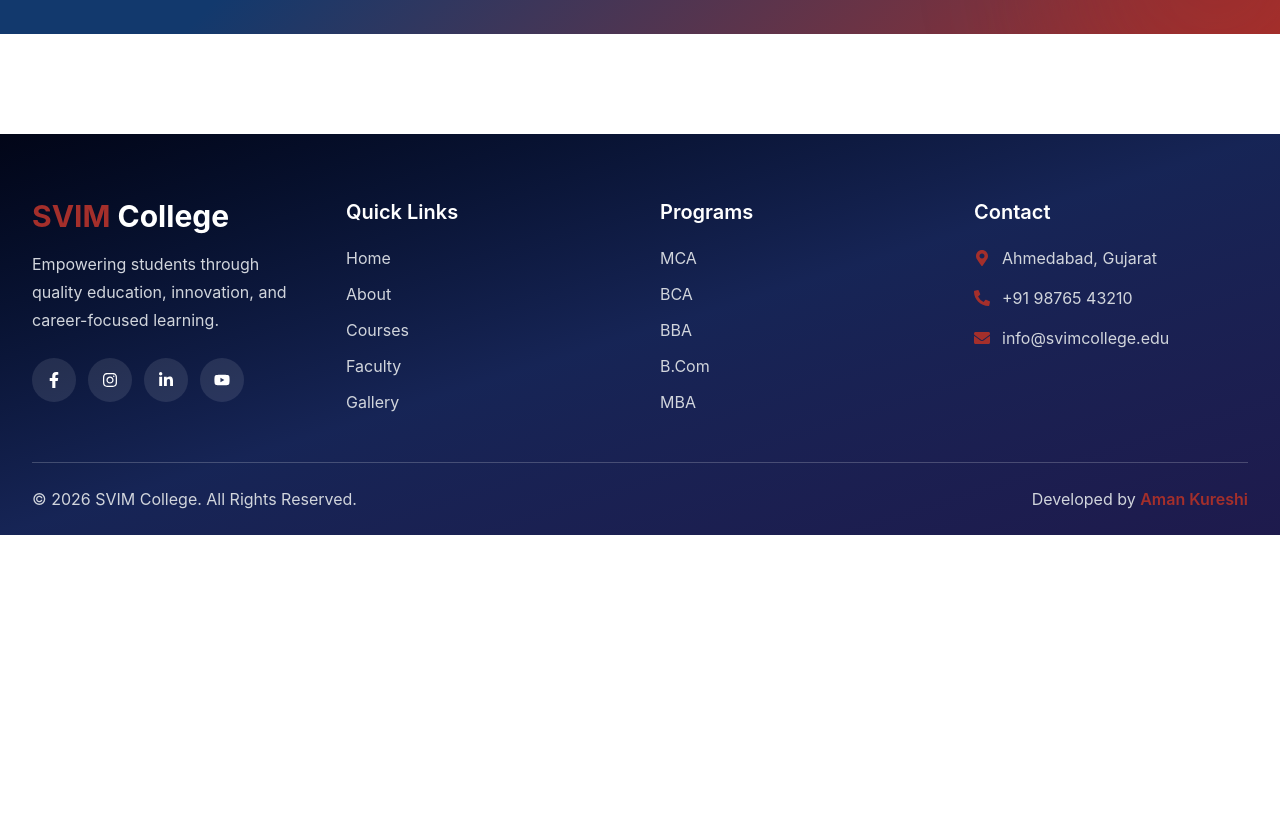
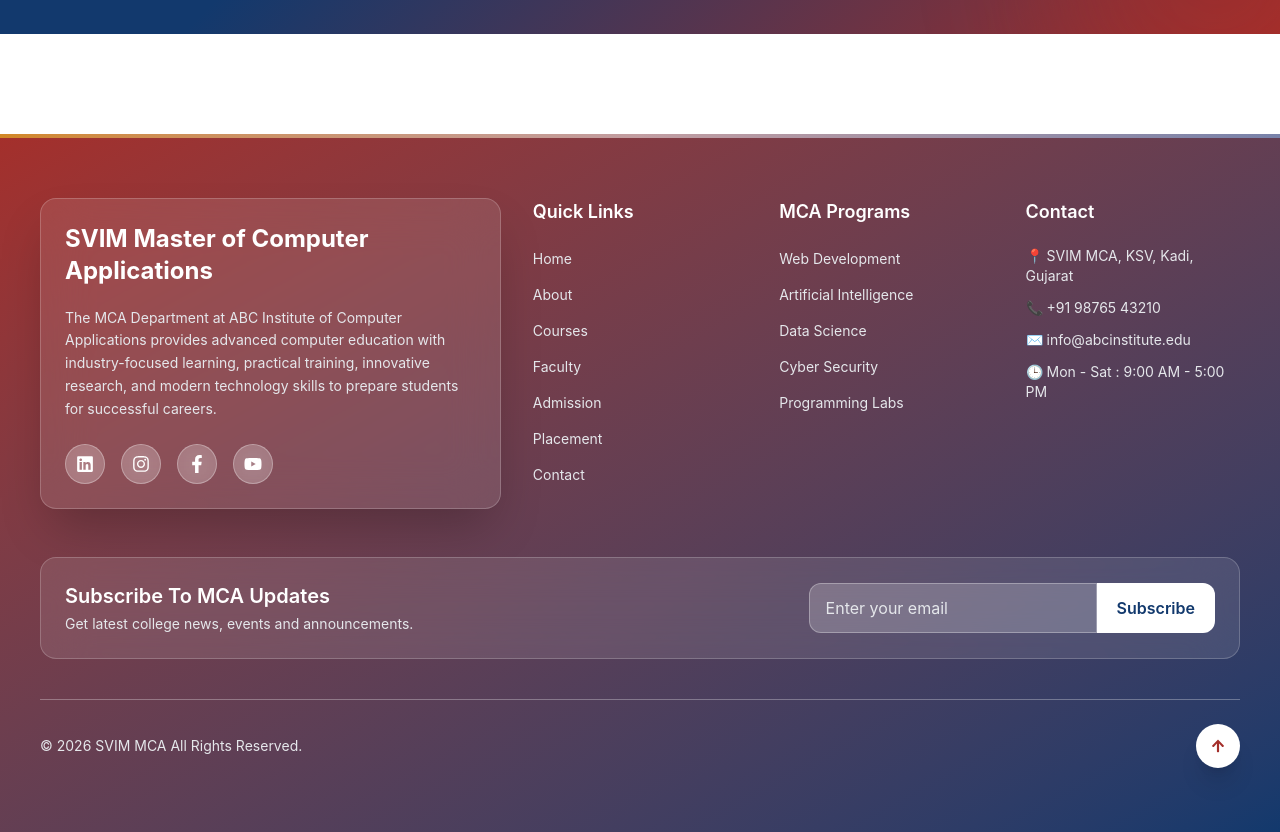
Before and after one commit to amankureshi/SVIM_College, a React (Vite) app: page / in a window 1280 px wide. Shown: the part 7440-8272 px from the top of the page. Before the commit the page ends 7975 px from the top, so only its background shows below. Built offline with nearby package versions, Linux system fonts and the light colour scheme.

Commit message:
Redesign footer section with modern Tailwind and Framer Motion

```diff
--- a/src/Components/Common/Footer.jsx
+++ b/src/Components/Common/Footer.jsx
@@ -1,116 +1,285 @@
+import React from "react";
 import { motion } from "framer-motion";
 import {
+  FaLinkedin,
+  FaInstagram,
   FaFacebookF,
-  FaInstagram,
-  FaLinkedinIn,
   FaYoutube,
-  FaMapMarkerAlt,
-  FaPhoneAlt,
-  FaEnvelope,
+  FaArrowUp,
 } from "react-icons/fa";
 
-const Footer = () => {
+const MCACollegeFooter = () => {
+  const quickLinks = [
+    "Home",
+    "About",
+    "Courses",
+    "Faculty",
+    "Admission",
+    "Placement",
+    "Contact",
+  ];
+
+  const programs = [
+    "Web Development",
+    "Artificial Intelligence",
+    "Data Science",
+    "Cyber Security",
+    "Programming Labs",
+  ];
+
+  const socialIcons = [
+    {
+      name: "LinkedIn",
+      icon: <FaLinkedin />,
+      link: "#",
+    },
+    {
+      name: "Instagram",
+      icon: <FaInstagram />,
+      link: "#",
+    },
+    {
+      name: "Facebook",
+      icon: <FaFacebookF />,
+      link: "#",
+    },
+    {
+      name: "YouTube",
+      icon: <FaYoutube />,
+      link: "#",
+    },
+  ];
+
+  const fadeUp = {
+    hidden: {
+      opacity: 0,
+      y: 40,
+    },
+    visible: {
+      opacity: 1,
+      y: 0,
+      transition: {
+        duration: 0.7,
+      },
+    },
+  };
+
+  const stagger = {
+    hidden: {},
+    visible: {
+      transition: {
+        staggerChildren: 0.15,
+      },
+    },
+  };
+
+  const scrollTop = () => {
+    window.scrollTo({
+      top: 0,
+      behavior: "smooth",
+    });
+  };
+
   return (
-    <footer className="bg-gradient-to-br from-slate-950 via-blue-950 to-indigo-950  text-white pt-16 pb-6 ">
-      <div className="mx-auto max-w-7xl px-4 sm:px-6 lg:px-8">
+    <footer className="relative overflow-hidden bg-gradient-to-br from-[#A42F2B] to-[#12396d] text-white">
+      {/* Animated Top Border */}
+      <div className="absolute top-0 left-0 w-full h-1 bg-gradient-to-r from-yellow-300 via-white to-blue-300 animate-pulse" />
+
+      <div className="max-w-7xl mx-auto px-5 sm:px-8 lg:px-10 py-16">
+
         <motion.div
-          initial={{ opacity: 0, y: 60 }}
-          whileInView={{ opacity: 1, y: 0 }}
+          variants={stagger}
+          initial="hidden"
+          whileInView="visible"
           viewport={{ once: true }}
-          transition={{ duration: 0.7 }}
-          className="grid lg:grid-cols-4 md:grid-cols-2 gap-10"
+          className="grid grid-cols-1 sm:grid-cols-2 lg:grid-cols-5 gap-8"
         >
-          {/* Logo */}
+
+          {/* About */}
+          <motion.div
+            variants={fadeUp}
+            className="lg:col-span-2 backdrop-blur-xl bg-white/10 border border-white/20 rounded-2xl p-6 shadow-2xl"
+          >
+            <h2 className="text-2xl font-bold">
+              SVIM Master of Computer Applications
+            </h2>
+
+            <p className="mt-5 text-gray-200 text-sm leading-relaxed">
+              The MCA Department at ABC Institute of Computer Applications
+              provides advanced computer education with industry-focused
+              learning, practical training, innovative research, and modern
+              technology skills to prepare students for successful careers.
+            </p>
+
+            <div className="mt-6 flex gap-4">
+              {socialIcons.map((social) => (
+                <motion.a
+                  key={social.name}
+                  href={social.link}
+                  aria-label={social.name}
+                  whileHover={{
+                    scale: 1.2,
+                    rotate: 5,
+                  }}
+                  transition={{
+                    duration: 0.3,
+                  }}
+                  className="w-10 h-10 rounded-full flex items-center justify-center bg-white/20 backdrop-blur-md border border-white/30 hover:bg-white/30 transition text-lg"
+                >
+                  {social.icon}
+                </motion.a>
+              ))}
+            </div>
+          </motion.div>
+
+
+          {/* Quick Links */}
+          <motion.div variants={fadeUp}>
+            <h3 className="text-lg font-semibold mb-5">
+              Quick Links
+            </h3>
+
+            <ul className="space-y-3">
+              {quickLinks.map((item) => (
+                <li key={item}>
+                  <motion.a
+                    href="#"
+                    whileHover={{
+                      x: 8,
+                    }}
+                    className="text-gray-200 hover:text-white transition-all duration-300 text-sm"
+                  >
+                    {item}
+                  </motion.a>
+                </li>
+              ))}
+            </ul>
+          </motion.div>
+
+
+          {/* Programs */}
+          <motion.div variants={fadeUp}>
+            <h3 className="text-lg font-semibold mb-5">
+              MCA Programs
+            </h3>
+
+            <ul className="space-y-3">
+              {programs.map((item) => (
+                <li key={item}>
+                  <motion.a
+                    href="#"
+                    whileHover={{
+                      x: 8,
+                    }}
+                    className="text-gray-200 hover:text-white transition-all duration-300 text-sm"
+                  >
+                    {item}
+                  </motion.a>
+                </li>
+              ))}
+            </ul>
+          </motion.div>
+
+
+          {/* Contact */}
+          <motion.div variants={fadeUp}>
+            <h3 className="text-lg font-semibold mb-5">
+              Contact
+            </h3>
+
+            <ul className="space-y-3 text-sm text-gray-200">
+              <li>
+                📍 SVIM MCA, KSV, Kadi, Gujarat
+              </li>
+
+              <li>
+                📞 +91 98765 43210
+              </li>
+
+              <li>
+                ✉️ info@abcinstitute.edu
+              </li>
+
+              <li>
+                🕒 Mon - Sat : 9:00 AM - 5:00 PM
+              </li>
+            </ul>
+          </motion.div>
+
+        </motion.div>
+
+
+        {/* Newsletter */}
+        <motion.div
+          initial={{
+            opacity: 0,
+            y: 30,
+          }}
+          whileInView={{
+            opacity: 1,
+            y: 0,
+          }}
+          viewport={{
+            once: true,
+          }}
+          className="mt-12 backdrop-blur-xl bg-white/10 border border-white/20 rounded-2xl p-6 flex flex-col md:flex-row items-center justify-between gap-5"
+        >
 
           <div>
-            <h2 className="text-3xl font-bold">
-              <span className="text-[#A42F2B]">SVIM</span> College
-            </h2>
+            <h3 className="text-xl font-semibold">
+              Subscribe To MCA Updates
+            </h3>
 
-            <p className="text-gray-300 mt-4 leading-7">
-              Empowering students through quality education, innovation, and
-              career-focused learning.
+            <p className="text-sm text-gray-200 mt-1">
+              Get latest college news, events and announcements.
             </p>
-
-            <div className="flex gap-3 mt-6">
-              {[FaFacebookF, FaInstagram, FaLinkedinIn, FaYoutube].map(
-                (Icon, index) => (
-                  <div
-                    key={index}
-                    className="w-11 h-11 rounded-full bg-white/10 hover:bg-[#A42F2B] duration-300 flex items-center justify-center cursor-pointer"
-                  >
-                    <Icon />
-                  </div>
-                ),
-              )}
-            </div>
           </div>
 
-          {/* Quick Links */}
 
-          <div>
-            <h3 className="text-xl font-semibold mb-5">Quick Links</h3>
+          <div className="flex w-full md:w-auto">
 
-            <ul className="space-y-3 text-gray-300">
-              <li className="hover:text-[#A42F2B] cursor-pointer">Home</li>
-              <li className="hover:text-[#A42F2B] cursor-pointer">About</li>
-              <li className="hover:text-[#A42F2B] cursor-pointer">Courses</li>
-              <li className="hover:text-[#A42F2B] cursor-pointer">Faculty</li>
-              <li className="hover:text-[#A42F2B] cursor-pointer">Gallery</li>
-            </ul>
+            <input
+              type="email"
+              placeholder="Enter your email"
+              className="w-full md:w-72 px-4 py-3 rounded-l-xl bg-white/20 border border-white/30 placeholder-gray-200 text-white outline-none focus:ring-2 focus:ring-white"
+            />
+
+            <button
+              className="px-5 py-3 rounded-r-xl bg-white text-[#12396d] font-semibold hover:bg-gray-100 transition"
+            >
+              Subscribe
+            </button>
+
           </div>
 
-          {/* Courses */}
+        </motion.div>
 
-          <div>
-            <h3 className="text-xl font-semibold mb-5">Programs</h3>
 
-            <ul className="space-y-3 text-gray-300">
-              <li>MCA</li>
-              <li>BCA</li>
-              <li>BBA</li>
-              <li>B.Com</li>
-              <li>MBA</li>
-            </ul>
-          </div>
+        {/* Bottom Footer */}
+        <div className="mt-10 border-t border-white/30 pt-6 flex flex-col md:flex-row items-center justify-between gap-5 text-sm text-gray-200">
 
-          {/* Contact */}
-
-          <div>
-            <h3 className="text-xl font-semibold mb-5">Contact</h3>
-
-            <div className="space-y-4 text-gray-300">
-              <div className="flex gap-3">
-                <FaMapMarkerAlt className="mt-1 text-[#A42F2B]" />
-                <p>Ahmedabad, Gujarat</p>
-              </div>
-
-              <div className="flex gap-3">
-                <FaPhoneAlt className="mt-1 text-[#A42F2B]" />
-                <p>+91 98765 43210</p>
-              </div>
-
-              <div className="flex gap-3">
-                <FaEnvelope className="mt-1 text-[#A42F2B]" />
-                <p>info@svimcollege.edu</p>
-              </div>
-            </div>
-          </div>
-        </motion.div>
-        {/* Bottom */}
-        <div className="border-t border-white/20 mt-12 pt-6 flex flex-col md:flex-row justify-between items-center gap-4">
-          <p className="text-gray-300 text-center">
-            © {new Date().getFullYear()} SVIM College. All Rights Reserved.
+          <p>
+            © {new Date().getFullYear()} SVIM MCA
+            All Rights Reserved.
           </p>
 
-          <p className="text-gray-300">
-            Developed by{" "}
-            <span className="text-[#A42F2B] font-semibold">Aman Kureshi</span>
-          </p>
+
+          <motion.button
+            onClick={scrollTop}
+            whileHover={{
+              scale: 1.15,
+            }}
+            className="w-11 h-11 rounded-full bg-white text-[#A42F2B] flex items-center justify-center shadow-xl"
+            aria-label="Back to Top"
+          >
+            <FaArrowUp />
+          </motion.button>
+
         </div>
+
       </div>
     </footer>
   );
 };
 
-export default Footer;
+export default MCACollegeFooter;
```
